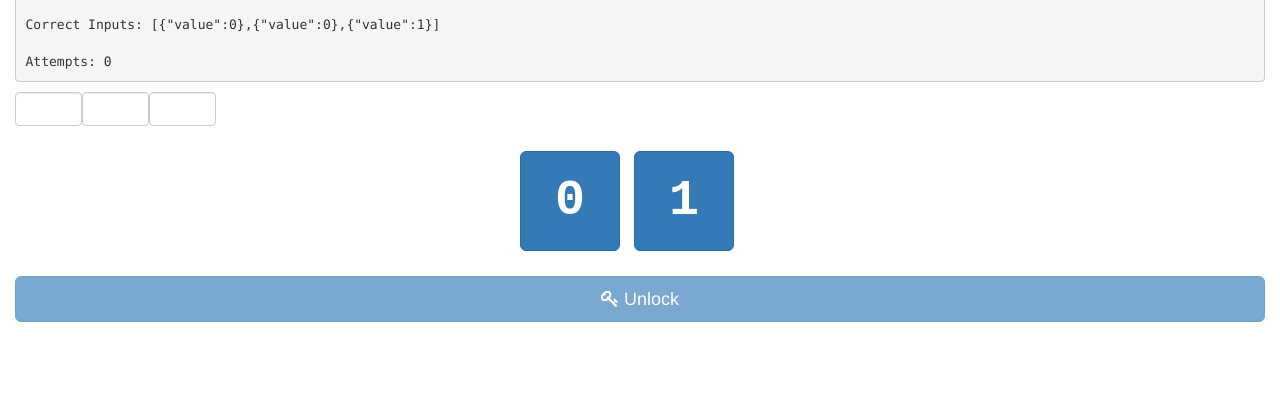
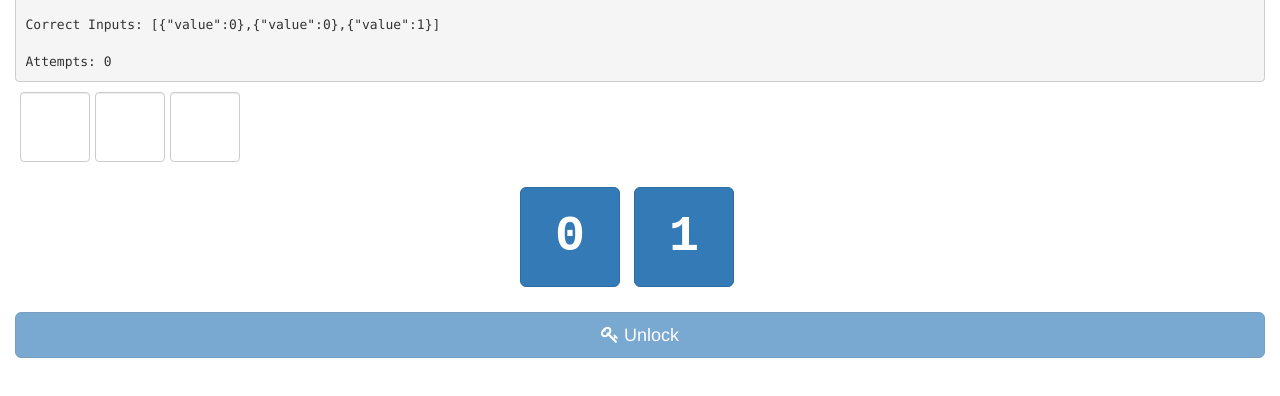
Before and after one commit to superraz375/SIBGame, a website: page index.html in a window 1280 px wide. Shown: the part 314-710 px from the top of the page. Drawn offline with nearby package versions, Linux system fonts and the light colour scheme.

Commit message:
update styles

```diff
--- a/css/app.css
+++ b/css/app.css
@@ -29,3 +29,18 @@
     border-radius: 4px;
     font-family: Menlo, Monaco, Consolas, "Courier New", monospace;
 }
+
+.form-control.input-number {
+    width: 70px;
+    height: 70px;
+    margin-left: 5px;
+    font-size: 40px;
+    font-family: "Courier New";
+    font-weight: bold;
+}
+
+input[type=number]::-webkit-inner-spin-button,
+input[type=number]::-webkit-outer-spin-button {
+    -webkit-appearance: none;
+    margin: 0;
+}
--- a/index.html
+++ b/index.html
@@ -62,7 +62,7 @@
 
                 <div class="form-inline">
                     <div class="form-group" ng-repeat="input in inputs">
-                        <input type="number" class="form-control" ng-model="input.value" min="0" max="1" ng-keypress="ignoreKeyPress($event)" />
+                        <input type="number" class="form-control input-number" ng-model="input.value" min="0" max="1" ng-keypress="ignoreKeyPress($event)" />
                     </div>
                 </div>
 
```
